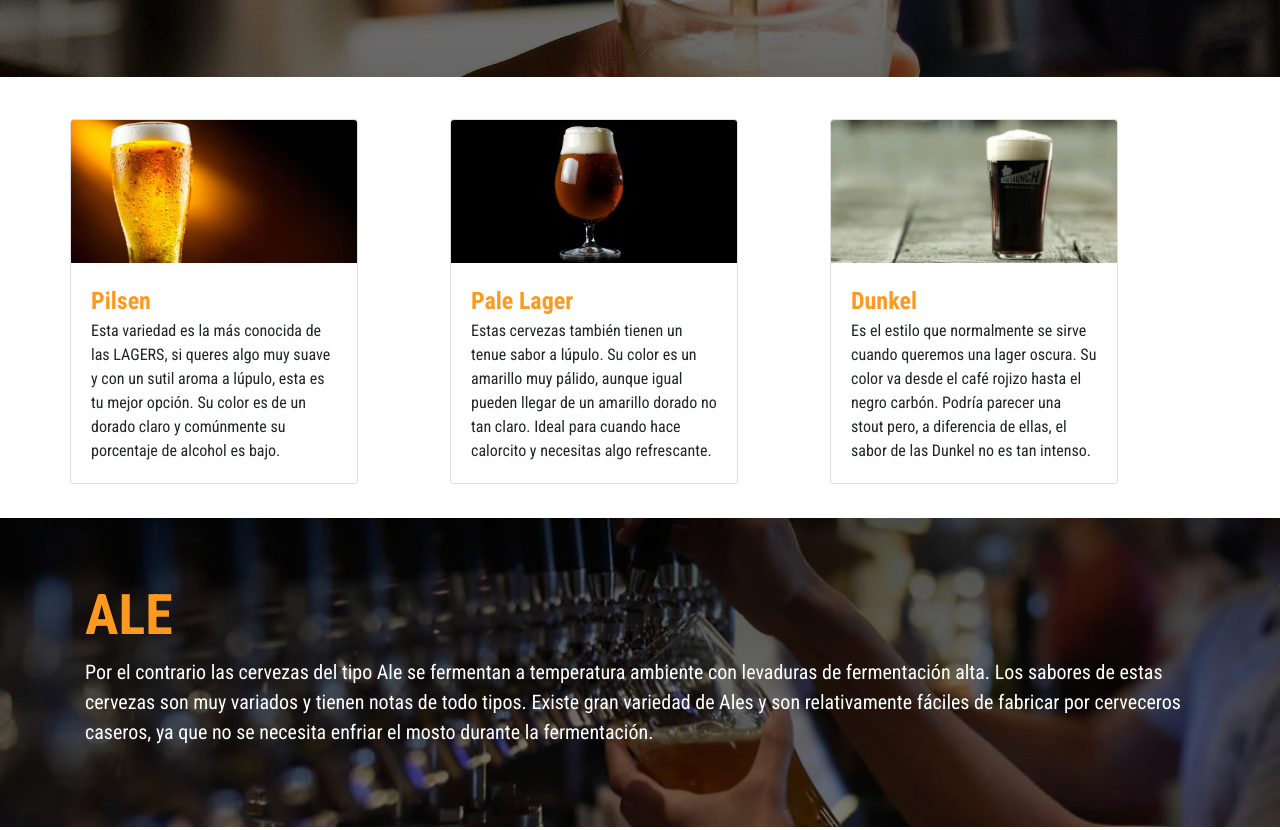
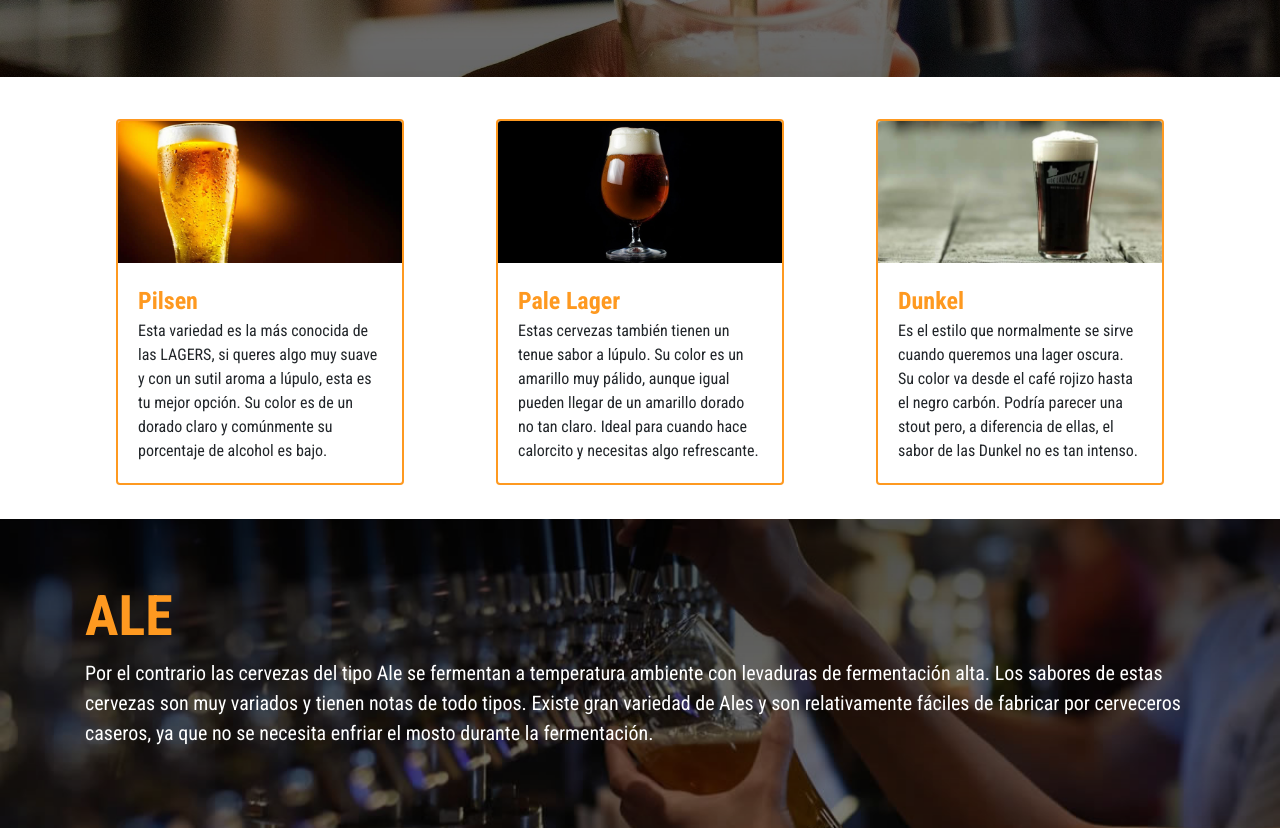
Before and after one commit to LucasFuentes18/proyecto_coder_v2, a website: page estilos.html in a window 1280 px wide. Shown: the part 1026-1856 px from the top of the page. Drawn offline with nearby package versions, Linux system fonts and the light colour scheme; a web font is replaced by a local one.

Commit message:
centrado de cards en estilos de cervezas

```diff
--- a/scss/estilos_cervezas.scss
+++ b/scss/estilos_cervezas.scss
@@ -51,6 +51,11 @@
     padding: 10px 0;
 }
 
+.card {
+    border: 2px solid $color-secundario;
+    margin: 0 auto;
+}
+
 .card-text1 {
     margin-bottom: 0;
     font-size: 24px;
```
Also changed, not shown: scss/contacto.scss (+0 -9 lines), css/estilos.css.
